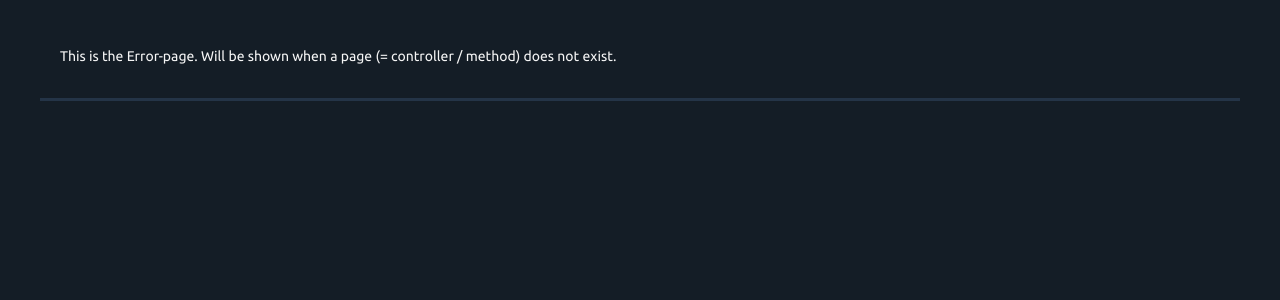
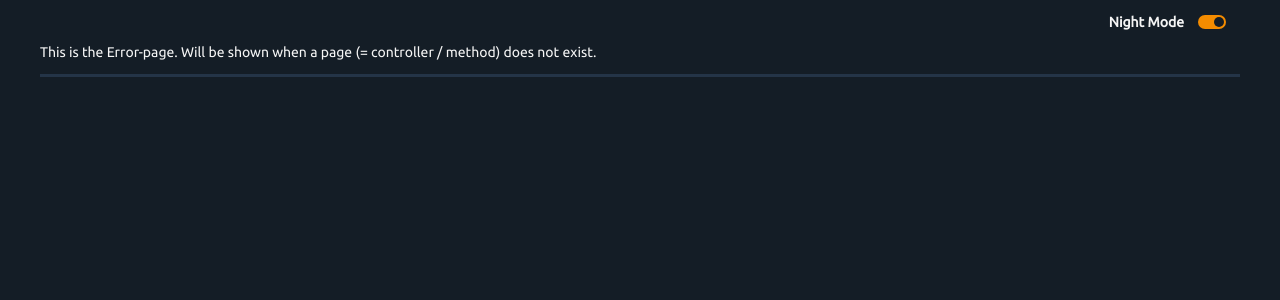
Before and after one commit to peltos/EWA-TeamB, a PHP site: page /problem in a window 1280 px wide. Shown: the part 53-353 px from the top of the page. Run offline with PHP 8.4, Linux system fonts and the light colour scheme; a stand-in replaces the project's code that opens the database connection; some libraries are stand-ins or nearby versions.

Commit message:
implemented nightmode

```diff
--- a/application/model/model.php
+++ b/application/model/model.php
@@ -12,6 +12,12 @@ class Model
         } catch (PDOException $e) {
             exit('Database connection could not be established.');
         }
+    }
+
+    function console_log( $data ){
+        echo '<script>';
+        echo 'console.log('. json_encode( $data ) .')';
+        echo '</script>';
     }
 
     /**
--- a/application/view/_templates/footer.php
+++ b/application/view/_templates/footer.php
@@ -22,7 +22,9 @@
 
     <!-- our JavaScript -->
     <script defer src="https://use.fontawesome.com/releases/v5.0.8/js/all.js"></script>
+    <script src="https://ajax.googleapis.com/ajax/libs/jquery/2.1.1/jquery.min.js"></script>
     <script src="<?php echo URL; ?>js/application.js"></script>
     <script src="<?php echo URL; ?>js/streamers.js"></script>
+    <script src="<?php echo URL; ?>js/nightmode.js"></script>
 </body>
 </html>
--- a/application/view/_templates/header.php
+++ b/application/view/_templates/header.php
@@ -1,3 +1,9 @@
+<?php session_start();
+if (!isset($_SESSION['nightmode'])) {
+    $_SESSION['nightmode'] = 'true';
+}
+?>
+
 <!DOCTYPE html>
 <html lang="en">
     <head>
@@ -7,7 +13,15 @@
         <meta name="viewport" content="width=device-width, initial-scale=1.0">
         <link href="<?php echo URL; ?>css/manifest.css" rel="stylesheet">
     </head>
-    <body class="dark-theme">
+    <body class=" <?php
+    if($_SESSION['nightmode'] == 'false'){
+        echo "light-theme";
+    }elseif ($_SESSION['nightmode'] == 'true'){
+        echo "dark-theme";
+    }else{
+        echo "light-theme";
+    }
+    ?> ">
         <!-- logo -->
         <header id="header">
             <div class="header--inner">
@@ -22,7 +36,7 @@
                     <a class="navigation--item" href="<?php echo URL; ?>"><i class="fas fa-home"></i></a>
                     <a class="navigation--item" href="<?php echo URL; ?>tournaments">Events</a>
                     <a class="navigation--item" href="<?php echo URL; ?>streams">Streamers</a>
-<!--                    <a class="navigation--item" href="--><?php //echo URL; ?><!--songs">Songs</a>-->
+                    <!--  <a class="navigation--item" href="--><?php //echo URL; ?><!--songs">Songs</a>-->
                     <a class="navigation--item" href="<?php echo URL; ?>login">Sign In <i class="fas fa-sign-in-alt"></i></a>
 
                 </div>
@@ -35,3 +49,10 @@
         </header>
         <div class="main-container">
             <div class="main-container--inner">
+                <div class="switch-container">
+                    <p>Night Mode</p>
+                    <label class="switch">
+                        <input type="checkbox" <?php if($_SESSION['nightmode'] == 'true'){ echo 'checked';}?>>
+                        <span id="nightmode" class="switch-slider round "></span>
+                    </label>
+                </div>
--- a/public/css/main.css
+++ b/public/css/main.css
@@ -182,16 +182,14 @@ header.active{
 
 
 .main-container--inner{
-    display:flex;
     margin:0 auto;
     max-width:1200px;
 }
 
 .container {
     border-bottom: 3px solid var(--primary-color);
-    padding: 20px;
     width:100%;
-    margin:1em  0;
+    margin-bottom:1em;
 }
 .container a {
     color: var(--action-color);
@@ -210,8 +208,6 @@ header.active{
 .streamers.container .streamers--item{
   width:30%;
   margin-top:2em;
-
->>>>>>> Berna_Events:public/css/style.css
 }
 .container table {
     font-size: 11px;
@@ -263,6 +259,81 @@ header.active{
 .footer a {
 }
 
+/* *********************
+        SWITCH
+************************ */
+
+.switch-container{
+    display:flex;
+    margin:1em;
+    justify-content: flex-end;
+    align-items: center;
+}
+.switch-container p{
+    margin:0 1em 0 0;
+    font-weight: 900;
+}
+
+/* The switch - the box around the slider */
+.switch {
+    position: relative;
+    display: inline-block;
+    width: 2em;
+    height: 1em;
+}
+
+/* Hide default HTML checkbox */
+.switch input {display:none;}
+
+/* The slider */
+.switch-slider {
+    position: absolute;
+    cursor: pointer;
+    top: 0;
+    left: 0;
+    right: 0;
+    bottom: 0;
+    background-color: white;
+    -webkit-transition: .4s;
+    transition: .4s;
+}
+
+.switch-slider:before {
+    position: absolute;
+    content: "";
+    height: .75em;
+    width: .75em;
+    left: .125em;
+    bottom: .125em;
+    background-color: var(--background);
+    -webkit-transition: .4s;
+    transition: .4s;
+}
+
+input:checked + .switch-slider {
+    background-color: var(--orange-color);
+}
+
+input:focus + .switch-slider {
+    box-shadow: 0 0 1px var(--orange-color);
+}
+
+input:checked + .switch-slider:before {
+    -webkit-transform: translateX(1em);
+    -ms-transform: translateX(1em);
+    transform: translateX(1em);
+}
+
+/* Rounded sliders */
+.switch-slider.round {
+    border-radius: 34px;
+}
+
+.switch-slider.round:before {
+    border-radius: 50%;
+}
+
+
 /* **************************************
         MEDIA QUERIES / RESPONSIVE
 ***************************************** */
--- /dev/null
+++ b/public/js/nightmode.js
@@ -0,0 +1,19 @@
+$( document ).ready(function() {
+    let nightmode = $("#nightmode");
+    let bodyClass = $("body");
+    let url = window.location.href;
+
+    nightmode.click(function(){
+        bodyClass.toggleClass("light-theme dark-theme");
+        let bodyVar = bodyClass.attr('class');
+        $.ajax({
+            url: '/EWA-TeamB/ajax/ajaxnightmode',
+            type: "post",
+            data: "modus=" + bodyVar,
+            success: function (html) {
+            }
+        });
+
+
+    });
+});
```
Also changed, not shown: application/controller/ajax.php (added, +22 -0 lines), application/view/ajax/nightmode.php (added, +12 -0 lines).
